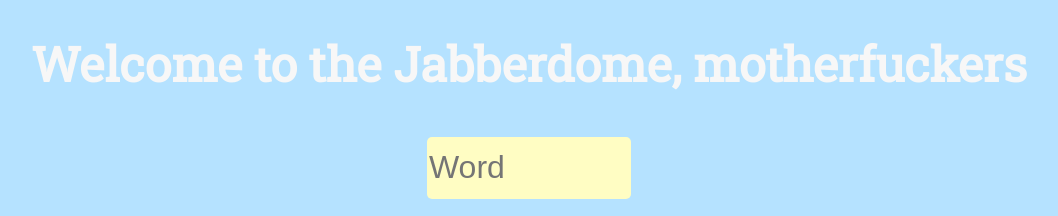
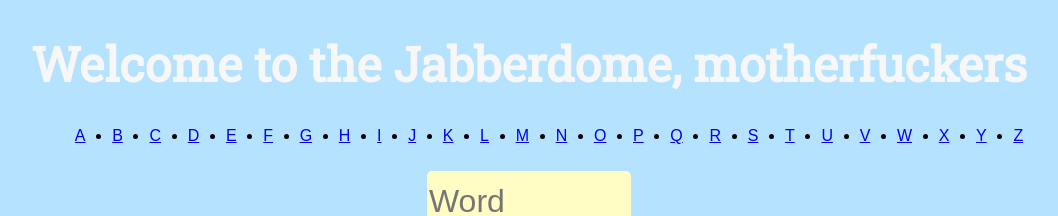
Before and after one commit to dannyoceanxo/jabberdexicon, a React app: page /browse/1 in a window 1280 px wide. Shown: the top 216 px of the page, without its empty margins (111-1169 px from the left). Built offline with nearby package versions, Linux system fonts and the light colour scheme; no server answers.

Commit message:
words display when button is clicked

```diff
--- a/src/components/App.js
+++ b/src/components/App.js
@@ -1,9 +1,9 @@
 import React, { Component } from 'react'
-import { BrowserRouter as Router, Route } from 'react-router-dom'
+import { BrowserRouter as Router, Route, Link } from 'react-router-dom'
 import Search from './Search'
 import Definition from './Definition'
 import NewWord from './NewWord'
-import WordList from './WordList'
+import Browse from './Browse'
 import styles from '../styles/App.scss'
 const token = 'example'
 
@@ -12,27 +12,6 @@ class App extends Component {
     active: [],
     search: [],
     clicked: false
-  }
-
-  // When this react component mounts
-  loadWords () {
-    // the URL to "get" todo items
-    const url = `https://jabberdexicon.herokuapp.com/entries?access_token=${token}`
-    // make an AJAX request to that URL
-    window.fetch(url)
-      // fetch returns a promsise, which yeilds the "response", we call it 'r'
-      // The response has a method json(), that returns another promise
-      .then(r => r.json())
-      // then JSON is done parsing, the promise will yield the "data"
-      .then(data => {
-        // use the data as the state for our items
-        this.setState({
-          active: data
-        })
-      })
-  }
-  componentDidMount () {
-    this.loadWords()
   }
 
   addWord = (newTerm, newDef) => {
@@ -74,11 +53,41 @@ class App extends Component {
         <header>
           <h1>Welcome to the Jabberdome, motherfuckers</h1>
         </header>
+        <nav>
+          <ul>
+            <li><Link to='/browse/A'>A</Link></li>
+            <li><Link to='/browse/B'>B</Link></li>
+            <li><Link to='/browse/C'>C</Link></li>
+            <li><Link to='/browse/D'>D</Link></li>
+            <li><Link to='/browse/E'>E</Link></li>
+            <li><Link to='/browse/F'>F</Link></li>
+            <li><Link to='/browse/G'>G</Link></li>
+            <li><Link to='/browse/H'>H</Link></li>
+            <li><Link to='/browse/I'>I</Link></li>
+            <li><Link to='/browse/J'>J</Link></li>
+            <li><Link to='/browse/K'>K</Link></li>
+            <li><Link to='/browse/L'>L</Link></li>
+            <li><Link to='/browse/M'>M</Link></li>
+            <li><Link to='/browse/N'>N</Link></li>
+            <li><Link to='/browse/O'>O</Link></li>
+            <li><Link to='/browse/P'>P</Link></li>
+            <li><Link to='/browse/Q'>Q</Link></li>
+            <li><Link to='/browse/R'>R</Link></li>
+            <li><Link to='/browse/S'>S</Link></li>
+            <li><Link to='/browse/T'>T</Link></li>
+            <li><Link to='/browse/U'>U</Link></li>
+            <li><Link to='/browse/V'>V</Link></li>
+            <li><Link to='/browse/W'>W</Link></li>
+            <li><Link to='/browse/X'>X</Link></li>
+            <li><Link to='/browse/Y'>Y</Link></li>
+            <li><Link to='/browse/Z'>Z</Link></li>
+          </ul>
+        </nav>
         <main>
           <NewWord addWord={this.addWord} />
           <Search />
           <Route path='/entry/:slug' component={Definition} />
-          <WordList active={this.state.active} />
+          <Route path='/browse/:letter' component={Browse} />
         </main>
         <footer>
           <div className={styles.copyright}>
--- /dev/null
+++ b/src/components/Browse.js
@@ -0,0 +1,36 @@
+import React, { Component } from 'react'
+import WordList from './WordList'
+const token = 'example'
+
+class Browse extends Component {
+  state={active: []}
+  // When this react component mounts
+  loadWords () {
+    // the URL to "get" todo items
+    const url = `https://jabberdexicon.herokuapp.com/entries?access_token=${token}`
+    // make an AJAX request to that URL
+    window.fetch(url)
+      // fetch returns a promsise, which yeilds the "response", we call it 'r'
+      // The response has a method json(), that returns another promise
+      .then(r => r.json())
+      // then JSON is done parsing, the promise will yield the "data"
+      .then(data => {
+        // use the data as the state for our items
+        this.setState({
+          active: data
+        })
+      })
+  }
+  componentDidMount () {
+    this.loadWords()
+  }
+  render () {
+    return <div className='Browse'>
+      <WordList active={this.state.active.filter((entry) => {
+        return this.props.match.params.letter === entry.term[0].toUpperCase()
+      })} />
+    </div>
+  }
+}
+
+export default Browse
--- a/src/styles/App.scss
+++ b/src/styles/App.scss
@@ -3,9 +3,7 @@
 
 .App {
   display: flex;
-  flex-direction: column;
-  justify-content: center;
-  align-items: center;
+  flex-direction: row;
   height: 100vh;
 }
 
@@ -21,8 +19,7 @@ header {
 
 main {
   display: flex;
-  flex-direction: column;
-  justify-content: center;
+  flex-direction: row;
   align-items: center;
   margin: 0 auto;
   flex: 1;
--- a/src/styles/NewWord.scss
+++ b/src/styles/NewWord.scss
@@ -2,7 +2,7 @@
 
 form {
   display: flex;
-  flex-direction: column;
+  flex-direction: row;
   justify-content: center;
   align-items: center;
 }
@@ -36,8 +36,16 @@ textarea {
 
 .userInput {
   display: flex;
-  flex-direction: column;
+  flex-direction: row;
   justify-content: center;
   align-items: center;
   margin: 0.5em auto;
 }
+nav ul {
+  display: flex;
+  flex-direction: row;
+  justify-content: space-around;
+    li:first-child{
+      list-style: none;
+    }
+}
```
